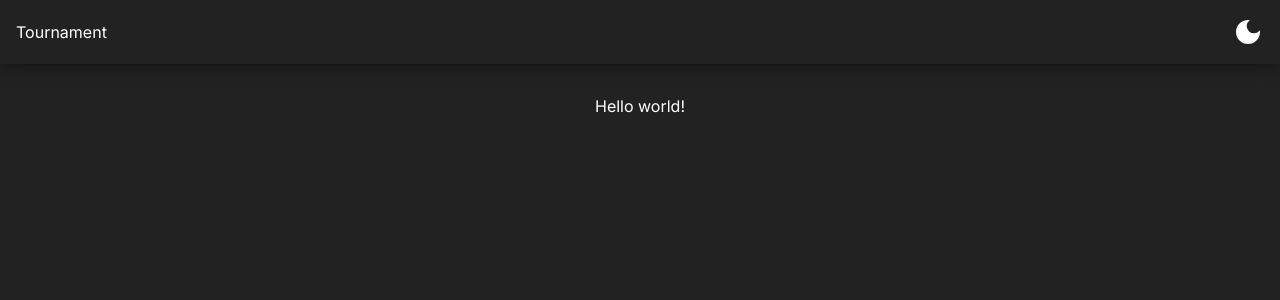
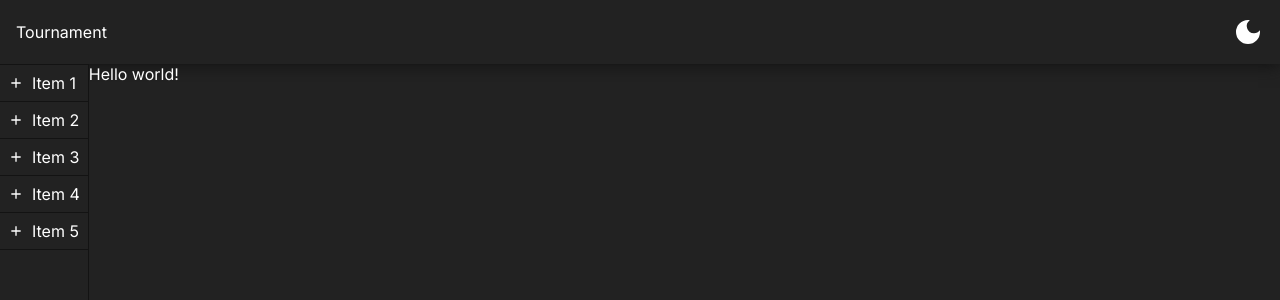
Before and after one commit to churpita/tournament, a React app in the folder client/: page / in a window 1280 px wide. Shown: the top 300 px of the page. Built offline with nearby package versions, Linux system fonts and the light colour scheme.

Commit message:
Add base sidebar

```diff
--- a/client/src/components/App.css
+++ b/client/src/components/App.css
@@ -1,5 +1,7 @@
 .app-container {
     min-height: 100vh;
+    display: flex;
+    flex-flow: column;
     overflow: auto;
     background: var(--theme-page-background);
     color: var(--theme-font-color);
@@ -23,9 +25,7 @@
 
 .body {
     max-width: 1280px;
-    margin: auto;
     display: flex;
-    flex-direction: column;
-    justify-content: center;
-    align-items: center;
+    flex-direction: row;
+    flex: 1 1 auto;
 }
--- a/client/src/components/App.tsx
+++ b/client/src/components/App.tsx
@@ -3,6 +3,7 @@ import React, { useState } from "react";
 import Header from "./Header";
 
 import "./App.css";
+import Sidebar from "./Sidebar";
 
 export const App = (): React.ReactNode => {
     if (!localStorage.getItem("theme"))
@@ -25,7 +26,8 @@ export const App = (): React.ReactNode => {
         <div className={`app-container ${theme}`}>
             <Header toggleTheme={themeToggler} />
             <div className="body">
-                Hello world!
+                <Sidebar />
+                <div>Hello world!</div>
             </div>
         </div>
     );
--- a/client/src/components/Header.module.css
+++ b/client/src/components/Header.module.css
@@ -3,8 +3,6 @@
     justify-content: space-between;
     align-items: center;
     padding: 1rem;
-    margin-left: auto;
-    margin-right: auto;
-    margin-bottom: 2rem;
+    flex: 0 1 auto;
     box-shadow: var(--theme-page-shadow) 0px 2px 15px;
 }
--- a/client/src/components/Header.tsx
+++ b/client/src/components/Header.tsx
@@ -14,7 +14,7 @@ export const Header = (props: Props) => {
     return (
         <header className={styles.header}>
             <span>Tournament</span>
-            <IconButton>
+            <IconButton style={{ height: "2rem" }}>
                 <MdDarkMode onClick={props.toggleTheme} size={"2em"} />
             </IconButton>
         </header>
--- a/client/src/components/IconButton.module.css
+++ b/client/src/components/IconButton.module.css
@@ -1,6 +1,5 @@
 .icon {
     user-select: none;
-    height: 2rem;
 }
 
 .icon:hover {
--- a/client/src/components/IconButton.tsx
+++ b/client/src/components/IconButton.tsx
@@ -5,14 +5,12 @@ import styles from "./IconButton.module.css";
 type Props = {
     children: React.ReactNode;
     style?: React.CSSProperties;
+    onClick?: React.MouseEventHandler;
 };
 
 export const IconButton = (props: Props) => {
     return (
-        <div
-            className={styles.icon}
-            style={props.style}
-        >
+        <div className={styles.icon} style={props.style}>
             {props.children}
         </div>
     );
--- /dev/null
+++ b/client/src/components/Sidebar.module.css
@@ -0,0 +1,5 @@
+.sidebarContainer {
+    background: var(--theme-page-background);
+    border-top: 1px solid var(--theme-page-shadow);
+    border-right: 1px solid var(--theme-page-shadow);
+}
--- /dev/null
+++ b/client/src/components/Sidebar.tsx
@@ -0,0 +1,43 @@
+import React from "react";
+
+import styles from "./Sidebar.module.css";
+import SidebarItem from "./SidebarItem";
+
+const ListItems = [
+    {
+        id: 1,
+        label: "Item 1",
+    },
+    {
+        id: 2,
+        label: "Item 2",
+    },
+    {
+        id: 3,
+        label: "Item 3",
+    },
+    {
+        id: 4,
+        label: "Item 4",
+    },
+    {
+        id: 5,
+        label: "Item 5",
+    },
+];
+
+export const Sidebar = (): React.ReactNode => {
+    return (
+        <div className={styles.sidebarContainer}>
+            <ul>
+                {ListItems.map((item) => {
+                    return (
+                        <SidebarItem key={item.id}>{item.label}</SidebarItem>
+                    );
+                })}
+            </ul>
+        </div>
+    );
+};
+
+export default Sidebar;
--- /dev/null
+++ b/client/src/components/SidebarItem.module.css
@@ -0,0 +1,7 @@
+.sidebarItem {
+    border-bottom: 1px var(--theme-page-shadow) solid;
+    display: flex;
+    flex-direction: row;
+    align-items: center;
+    padding: 0.5rem;
+}
--- /dev/null
+++ b/client/src/components/SidebarItem.tsx
@@ -0,0 +1,28 @@
+import React, { useState } from "react";
+
+import styles from "./SidebarItem.module.css";
+
+import { MdAdd, MdRemove } from "react-icons/md";
+import IconButton from "./IconButton";
+
+type SidebarItemProps = {
+    children: React.ReactNode;
+};
+
+export const SidebarItem = (props: SidebarItemProps): React.ReactNode => {
+    const [isOpen, setIsOpen] = useState(false);
+
+    return (
+        <div className={styles.sidebarItem}>
+            <IconButton
+                onClick={(e) => setIsOpen((o) => !o)}
+                style={{ height: "1rem", paddingRight: "0.5rem" }}
+            >
+                {isOpen ? <MdRemove /> : <MdAdd />}
+            </IconButton>
+            {props.children}
+        </div>
+    );
+};
+
+export default SidebarItem;
```
